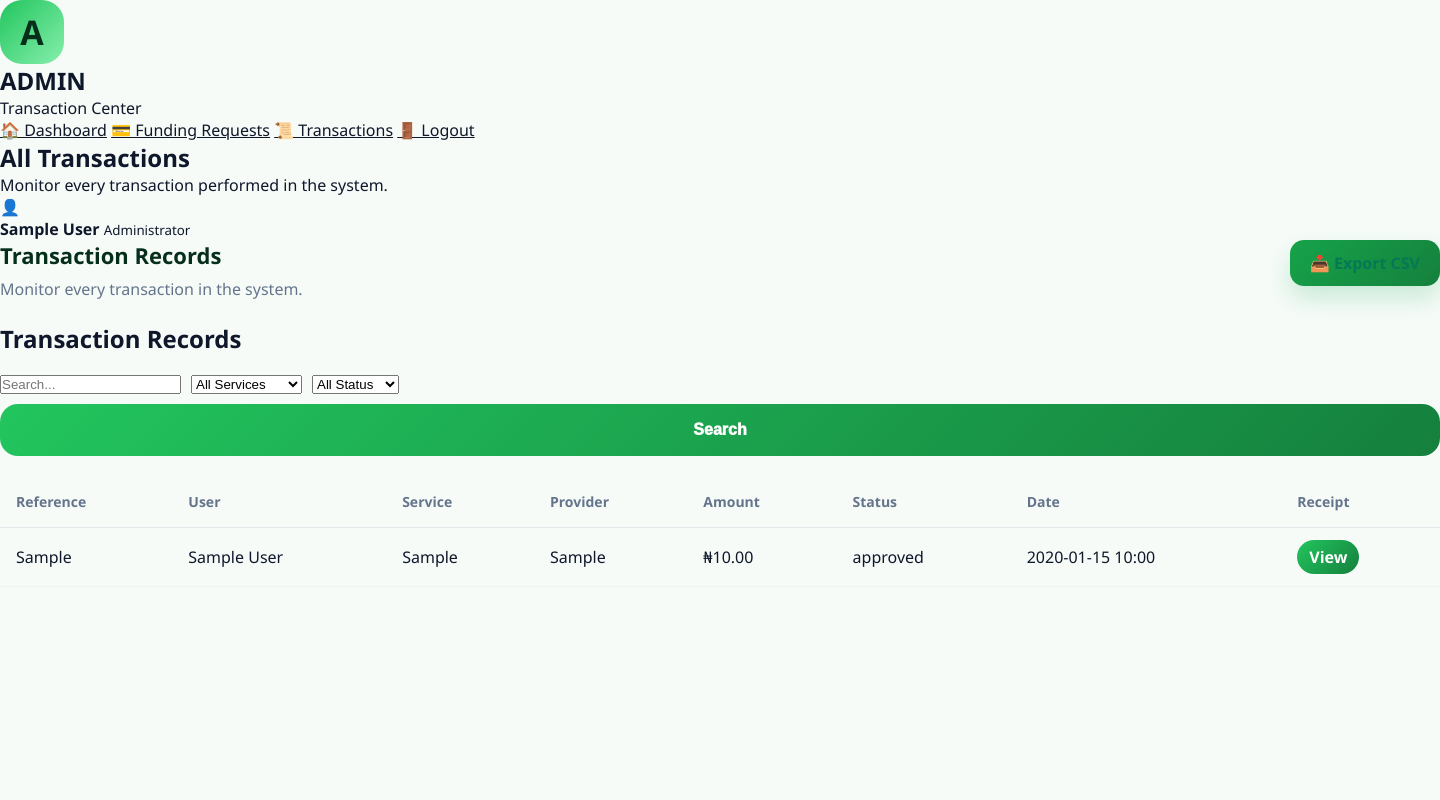
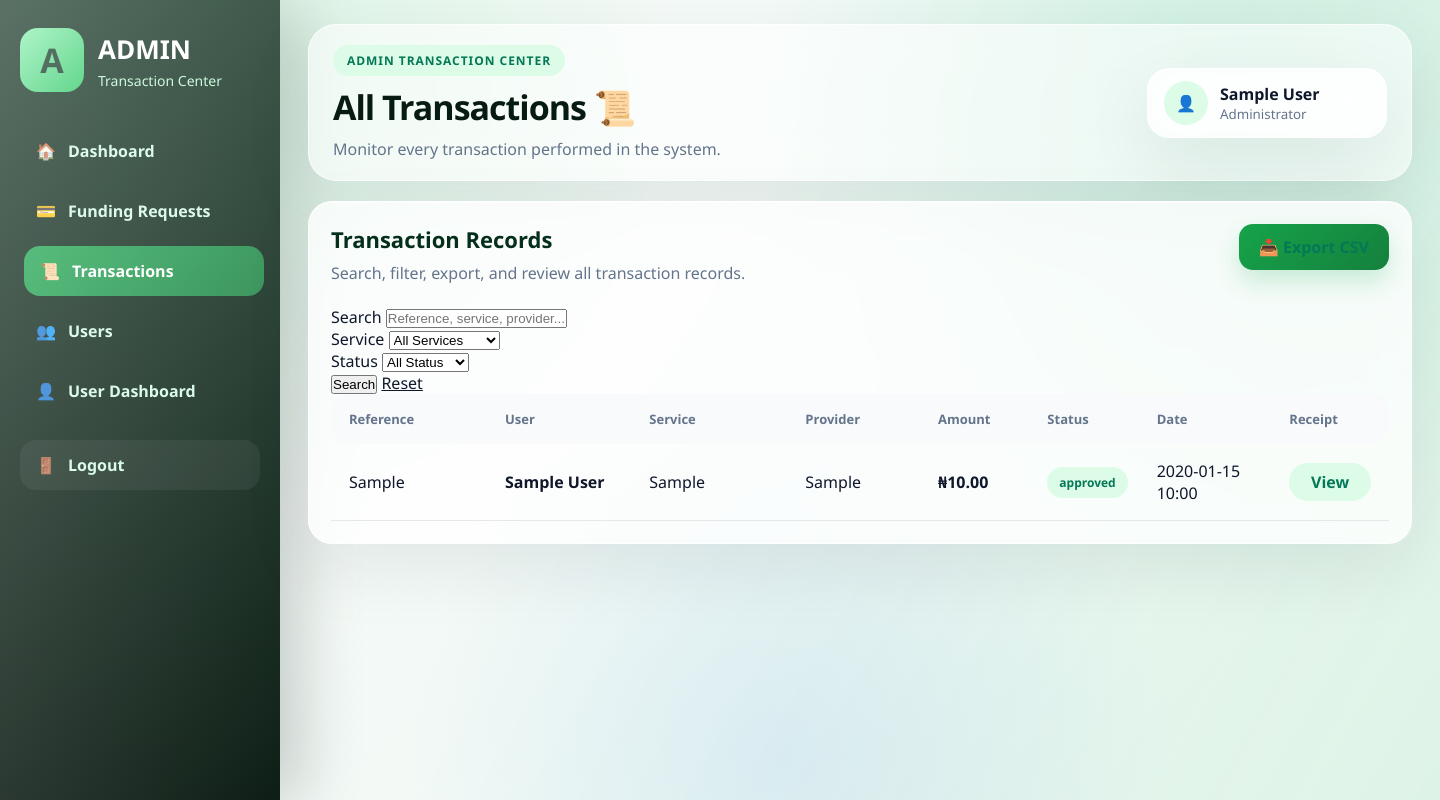
Before and after one commit to CHILILI-tap/CHILILI_Clicks, a Flask app: page /admin-transactions in a window 1440 px wide. Run offline with Flask 3, Linux system fonts and the light colour scheme; a user stored in the database is signed in; tables that the repository leaves empty hold one stand-in row (values such as "Sample post").

Commit message:
Fix admin transactions design

```diff
--- a/static/css/dashboard.css
+++ b/static/css/dashboard.css
@@ -2548,3 +2548,30 @@
         display: none !important;
     }
 }
+
+
+.admin-tx-head,
+.admin-tx-row {
+    grid-template-columns: 1.2fr 1.1fr 1.2fr 1fr .8fr .8fr 1fr .7fr;
+}
+
+.mini-action-btn {
+    padding: 8px 12px;
+    border-radius: 999px;
+    background: #dcfce7;
+    color: #047857;
+    text-decoration: none;
+    font-weight: 900;
+    text-align: center;
+}
+
+@media(max-width: 900px) {
+    .admin-tx-head {
+        display: none;
+    }
+
+    .admin-tx-row {
+        grid-template-columns: 1fr !important;
+        gap: 8px;
+    }
+}
--- a/templates/admin_transactions.html
+++ b/templates/admin_transactions.html
@@ -1,201 +1,126 @@
 {% extends "base.html" %}
 
 {% block content %}
+<section class="dashboard-page fintech-dashboard">
 
-<section class="dashboard-page">
-
-    <aside class="sidebar">
-
+    <aside class="fin-sidebar">
         <div>
-
-            <div class="side-logo">
-                <div class="logo-icon">A</div>
+            <div class="fin-logo-row">
+                <div class="fin-logo-icon">A</div>
                 <div>
                     <h2>ADMIN</h2>
                     <p>Transaction Center</p>
                 </div>
             </div>
 
-            <nav class="side-menu">
-                <a href="{{ url_for('admin_dashboard') }}">🏠 Dashboard</a>
-                <a href="{{ url_for('admin_funding') }}">💳 Funding Requests</a>
-                <a class="active" href="{{ url_for('admin_transactions') }}">📜 Transactions</a>
-                <a href="{{ url_for('logout') }}">🚪 Logout</a>
+            <nav class="fin-menu">
+                <a href="{{ url_for('admin_dashboard') }}">🏠 <span>Dashboard</span></a>
+                <a href="{{ url_for('admin_funding') }}">💳 <span>Funding Requests</span></a>
+                <a class="active" href="{{ url_for('admin_transactions') }}">📜 <span>Transactions</span></a>
+                <a href="{{ url_for('admin_users') }}">👥 <span>Users</span></a>
+                <a href="{{ url_for('dashboard') }}">👤 <span>User Dashboard</span></a>
             </nav>
-
         </div>
 
+        <a class="fin-logout" href="{{ url_for('logout') }}">🚪 <span>Logout</span></a>
     </aside>
 
-    <main class="dashboard-main">
+    <main class="fin-main">
 
-        <div class="topbar">
-
-            <div>
-                <h1>All Transactions</h1>
+        <header class="fin-topbar premium-header">
+            <div class="header-left">
+                <span class="page-kicker">Admin Transaction Center</span>
+                <h1>All Transactions 📜</h1>
                 <p>Monitor every transaction performed in the system.</p>
             </div>
 
-            <div class="profile-pill">
-                <span>👤</span>
+            <div class="fin-profile-chip premium-profile">
+                <div class="avatar-dot">👤</div>
                 <div>
                     <strong>{{ user.full_name }}</strong>
                     <small>Administrator</small>
                 </div>
             </div>
+        </header>
 
-        </div>
+        <section class="fin-panel transaction-page-card">
+            <div class="panel-header">
+                <div>
+                    <h3>Transaction Records</h3>
+                    <p>Search, filter, export, and review all transaction records.</p>
+                </div>
 
-        <div class="panel-header">
+                <a href="{{ url_for('export_transactions') }}" class="export-btn">
+                    📥 Export CSV
+                </a>
+            </div>
 
-    <div>
-        <h3>Transaction Records</h3>
-        <p>Monitor every transaction in the system.</p>
-    </div>
+            <form method="GET" class="transaction-filter-form">
+                <div class="filter-input">
+                    <label>Search</label>
+                    <input type="text" name="search" value="{{ search }}" placeholder="Reference, service, provider...">
+                </div>
 
-    <a href="{{ url_for('export_transactions') }}"
-       class="export-btn">
-        📥 Export CSV
-    </a>
+                <div class="filter-input">
+                    <label>Service</label>
+                    <select name="service">
+                        <option value="">All Services</option>
+                        <option value="Wallet Funding" {% if service=="Wallet Funding" %}selected{% endif %}>Wallet Funding</option>
+                        <option value="Airtime Purchase" {% if service=="Airtime Purchase" %}selected{% endif %}>Airtime</option>
+                        <option value="Data Purchase" {% if service=="Data Purchase" %}selected{% endif %}>Data</option>
+                        <option value="Electricity Payment" {% if service=="Electricity Payment" %}selected{% endif %}>Electricity</option>
+                        <option value="TV Subscription" {% if service=="TV Subscription" %}selected{% endif %}>TV</option>
+                    </select>
+                </div>
 
-</div>
+                <div class="filter-input">
+                    <label>Status</label>
+                    <select name="status">
+                        <option value="">All Status</option>
+                        <option value="successful" {% if status=="successful" %}selected{% endif %}>Successful</option>
+                        <option value="pending" {% if status=="pending" %}selected{% endif %}>Pending</option>
+                        <option value="failed" {% if status=="failed" %}selected{% endif %}>Failed</option>
+                    </select>
+                </div>
 
-            <h2>Transaction Records</h2>
-
-            <form method="GET" style="margin:20px 0;display:flex;gap:10px;flex-wrap:wrap;">
-
-                <input
-                    type="text"
-                    name="search"
-                    value="{{ search }}"
-                    placeholder="Search..."
-                    class="form-control">
-
-                <select name="service" class="form-control">
-
-                    <option value="">All Services</option>
-
-                    <option value="Airtime Purchase"
-                        {% if service=="Airtime Purchase" %}selected{% endif %}>
-                        Airtime
-                    </option>
-
-                    <option value="Data Purchase"
-                        {% if service=="Data Purchase" %}selected{% endif %}>
-                        Data
-                    </option>
-
-                    <option value="Electricity Payment"
-                        {% if service=="Electricity Payment" %}selected{% endif %}>
-                        Electricity
-                    </option>
-
-                    <option value="TV Subscription"
-                        {% if service=="TV Subscription" %}selected{% endif %}>
-                        TV
-                    </option>
-
-                    <option value="Wallet Funding"
-                        {% if service=="Wallet Funding" %}selected{% endif %}>
-                        Wallet Funding
-                    </option>
-
-                </select>
-
-                <select name="status" class="form-control">
-
-                    <option value="">All Status</option>
-
-                    <option value="successful"
-                        {% if status=="successful" %}selected{% endif %}>
-                        Successful
-                    </option>
-
-                    <option value="pending"
-                        {% if status=="pending" %}selected{% endif %}>
-                        Pending
-                    </option>
-
-                    <option value="failed"
-                        {% if status=="failed" %}selected{% endif %}>
-                        Failed
-                    </option>
-
-                </select>
-
-                <button class="btn-primary">
-                    Search
-                </button>
-
+                <div class="filter-buttons">
+                    <button type="submit">Search</button>
+                    <a href="{{ url_for('admin_transactions') }}">Reset</a>
+                </div>
             </form>
 
             {% if transactions.items %}
-
-            <table class="transaction-table">
-
-                <thead>
-
-                    <tr>
-                        <th>Reference</th>
-                        <th>User</th>
-                        <th>Service</th>
-                        <th>Provider</th>
-                        <th>Amount</th>
-                        <th>Status</th>
-                        <th>Date</th>
-                        <th>Receipt</th>
-                    </tr>
-
-                </thead>
-
-                <tbody>
+            <div class="transaction-table-modern">
+                <div class="transaction-head admin-tx-head">
+                    <span>Reference</span>
+                    <span>User</span>
+                    <span>Service</span>
+                    <span>Provider</span>
+                    <span>Amount</span>
+                    <span>Status</span>
+                    <span>Date</span>
+                    <span>Receipt</span>
+                </div>
 
                 {% for txn in transactions.items %}
-
-                    <tr>
-
-                        <td>{{ txn.reference }}</td>
-
-                        <td>{{ txn.user.full_name }}</td>
-
-                        <td>{{ txn.service_type }}</td>
-
-                        <td>{{ txn.provider }}</td>
-
-                        <td>₦{{ "%.2f"|format(txn.amount) }}</td>
-
-                        <td>{{ txn.status }}</td>
-
-                        <td>{{ txn.created_at.strftime("%Y-%m-%d %H:%M") }}</td>
-
-                        <td>
-                            <a href="{{ url_for('receipt', transaction_id=txn.id) }}"
-                               class="btn-primary"
-                               style="padding:6px 12px;text-decoration:none;">
-                                View
-                            </a>
-                        </td>
-
-                    </tr>
-
+                <div class="transaction-row-modern admin-tx-row">
+                    <span>{{ txn.reference }}</span>
+                    <strong>{{ txn.user.full_name }}</strong>
+                    <span>{{ txn.service_type }}</span>
+                    <span>{{ txn.provider }}</span>
+                    <strong>₦{{ "%.2f"|format(txn.amount) }}</strong>
+                    <span class="tx-status">{{ txn.status }}</span>
+                    <span>{{ txn.created_at.strftime("%Y-%m-%d %H:%M") }}</span>
+                    <a href="{{ url_for('receipt', transaction_id=txn.id) }}" class="mini-action-btn">View</a>
+                </div>
                 {% endfor %}
-
-                </tbody>
-
-            </table>
-
+            </div>
             {% else %}
-
-                <p class="empty-state">
-                    No transactions found.
-                </p>
-
+                <p class="empty-state">No transactions found.</p>
             {% endif %}
-
-        </div>
+        </section>
 
     </main>
 
 </section>
-
 {% endblock %}
```
